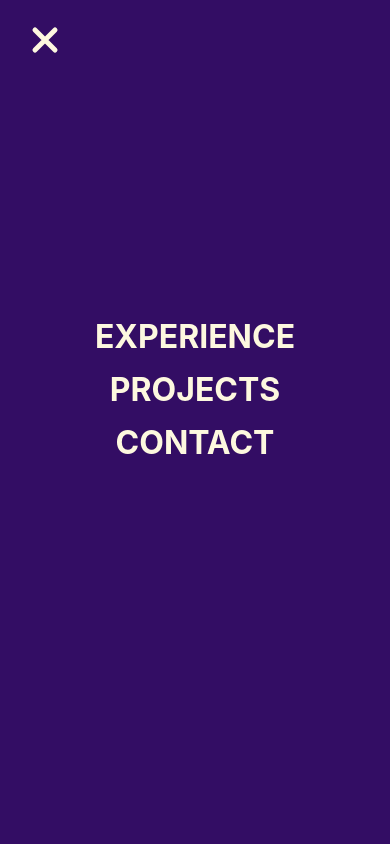
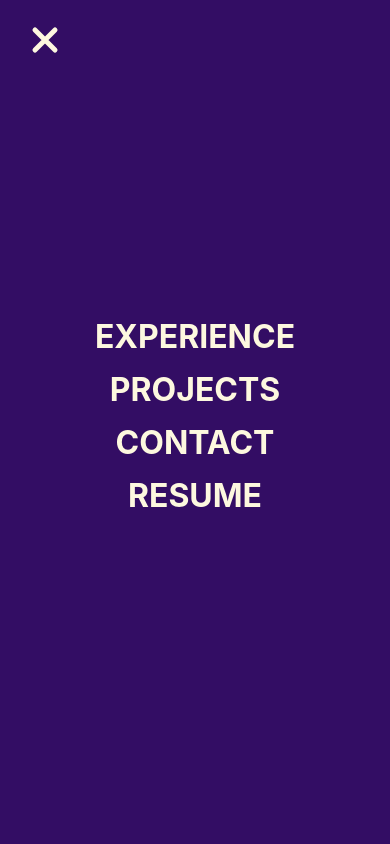
Before and after one commit to taihelsel/portfolio2, a React (Create React App) app: page / in a window 390 px wide. Both pictures are taken after a click on the element 45 px from the left and 40 px from the top of the page. Shown: the top 844 px of the page. Built offline with nearby package versions, Linux system fonts and the light colour scheme.

Commit message:
added resume to mobile nav links

```diff
--- a/src/Components/Nav/Nav.css
+++ b/src/Components/Nav/Nav.css
@@ -69,6 +69,10 @@ nav a {
     z-index: 0;
 }
 
+#mobile-nav-resume-link {
+    display: none;
+}
+
 
 /*mobile*/
 
@@ -79,6 +83,9 @@ nav a {
     }
     #mobile-nav-links {
         display: block;
+    }
+    #mobile-nav-resume-link {
+        display: flex;
     }
     .nav-section-links {
         position: fixed;
--- a/src/Components/Nav/Nav.js
+++ b/src/Components/Nav/Nav.js
@@ -20,6 +20,9 @@ function Nav() {
                 </li>
                 <li>
                     <a onClick={handleNavLinkClick} className="nav-section-link" href="#Contact">Contact</a>
+                </li>
+                <li id="mobile-nav-resume-link">
+                    <a onClick={handleNavLinkClick} className="nav-section-link" href={resume} target="_blank">Resume</a>
                 </li>
             </ul>
             <div className="nav-resume-btn">
```
